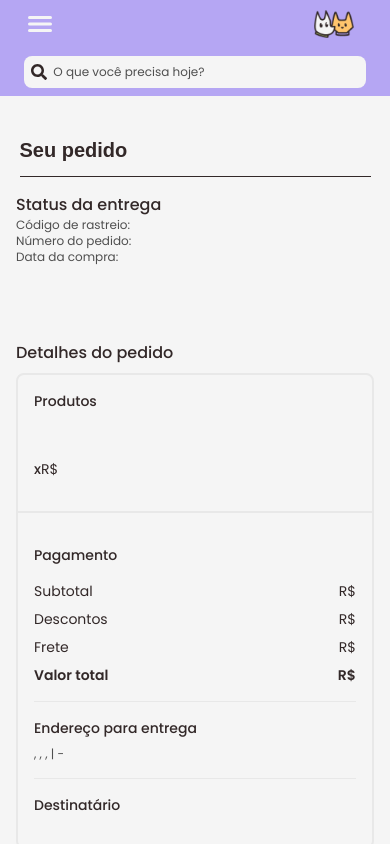
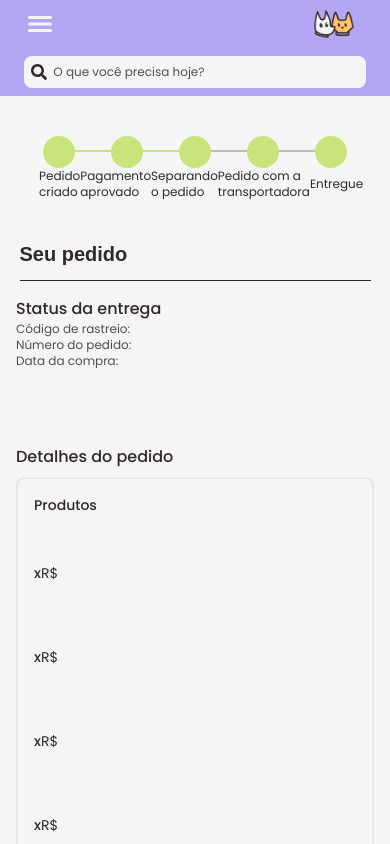
Before and after one commit to Projeto-Top-Care/Top-Care-Front-End, a Next.js app: page /Pedido in a window 390 px wide. Shown: the top 844 px of the page. Built offline with nearby package versions, Linux system fonts and the light colour scheme; a web font is replaced by a local one.

Commit message:
Criando componente barra de pesquisa

```diff
--- a/src/app/(deslogado)/recuperacaoSenhaDeslogado/page.tsx
+++ b/src/app/(deslogado)/recuperacaoSenhaDeslogado/page.tsx
@@ -51,7 +51,7 @@ export default function RecuperacaoSenhaDeslogado() {
                     </div>
                     <form className="mt-5 lg:w-[31%] md:w-[50%] w-[80%] " action={() => verificaForms()}>
                         <label className="block " >
-                            <InputText placeholder="Digite seu email" type={'email'} id='email' className="peer " onChange={(e) => setEmail(e.target.value)} />
+                            <InputText placeholder="Digite seu email" type={email} id='email' className="peer " onChange={(e) => setEmail(e.target.value)} />
                         </label>
                         <div className="mt-8 mb-20">
                             <BotaoGrande title="Continuar" type='submit' background="bg-secundaria" />
--- a/src/app/(logado)/Pedido/page.tsx
+++ b/src/app/(logado)/Pedido/page.tsx
@@ -1,4 +1,5 @@
 'use client'
+import BarraProcesso from "@/components/BarraProcesso/BarraProcesso";
 import TituloLinha from "@/components/TituloLinha/TituloLinha";
 import { buscarUsuario } from '@/server/usuario/action'
 import { Usuario } from '@/types/usuarios'
@@ -20,6 +21,9 @@ export default function Pedido({ searchParams }: PropsUsuario) {
 
     return (
         <main>
+            <section className="w-full m-auto mt-10">
+                <BarraProcesso primeiroPasso="Pedido criado" segundoPasso="Pagamento aprovado" terceiroPasso="Separando o pedido" quartoPasso="Pedido com a transportadora" quintoPasso="Entregue"/>
+            </section>
             <section className="">
                 <div className="mt-10">
                     <TituloLinha titulo="Seu pedido"></TituloLinha>
@@ -52,6 +56,62 @@ export default function Pedido({ searchParams }: PropsUsuario) {
                                 <div className="lg:p-8 p-4 w-full">
                                     <p className="font-poppins text-preto font-medium lg:text-lg md:text-base text-sm">Produtos</p>
                                     <div className="flex flex-col">
+                                        <div className="flex mt-12">
+                                            <div className="flex justify-between items-center mb-4">
+                                                <p className="font-poppins text-preto font-medium md:text-base text-sm">{usuarioProcurado?.pedidos[0].produtos[0].quantidadeComprada}x </p>
+                                                {
+                                                    usuarioProcurado?.pedidos[0].produtos[0].imagemProduto.map((imagem) => (
+                                                        <div key={imagem} className="md:w-16 w-12">
+                                                            <img src={imagem} alt="" className="" />
+                                                        </div>
+                                                    ))
+                                                }
+                                                <p className="font-poppins text-preto md:text-sm text-xs lg:w-[54%] md:w-[70%] w-[38%]">{usuarioProcurado?.pedidos[0].produtos[0].nomeProduto}</p>
+                                                <p className="font-poppins text-preto md:text-base text-sm ">R$ {usuarioProcurado?.pedidos[0].produtos[0].precoNovo}</p>
+                                            </div>
+                                        </div>
+                                        <div className="flex mt-12">
+                                            <div className="flex justify-between items-center mb-4">
+                                                <p className="font-poppins text-preto font-medium md:text-base text-sm">{usuarioProcurado?.pedidos[0].produtos[0].quantidadeComprada}x </p>
+                                                {
+                                                    usuarioProcurado?.pedidos[0].produtos[0].imagemProduto.map((imagem) => (
+                                                        <div key={imagem} className="md:w-16 w-12">
+                                                            <img src={imagem} alt="" className="" />
+                                                        </div>
+                                                    ))
+                                                }
+                                                <p className="font-poppins text-preto md:text-sm text-xs lg:w-[54%] md:w-[70%] w-[38%]">{usuarioProcurado?.pedidos[0].produtos[0].nomeProduto}</p>
+                                                <p className="font-poppins text-preto md:text-base text-sm ">R$ {usuarioProcurado?.pedidos[0].produtos[0].precoNovo}</p>
+                                            </div>
+                                        </div>
+                                        <div className="flex mt-12">
+                                            <div className="flex justify-between items-center mb-4">
+                                                <p className="font-poppins text-preto font-medium md:text-base text-sm">{usuarioProcurado?.pedidos[0].produtos[0].quantidadeComprada}x </p>
+                                                {
+                                                    usuarioProcurado?.pedidos[0].produtos[0].imagemProduto.map((imagem) => (
+                                                        <div key={imagem} className="md:w-16 w-12">
+                                                            <img src={imagem} alt="" className="" />
+                                                        </div>
+                                                    ))
+                                                }
+                                                <p className="font-poppins text-preto md:text-sm text-xs lg:w-[54%] md:w-[70%] w-[38%]">{usuarioProcurado?.pedidos[0].produtos[0].nomeProduto}</p>
+                                                <p className="font-poppins text-preto md:text-base text-sm ">R$ {usuarioProcurado?.pedidos[0].produtos[0].precoNovo}</p>
+                                            </div>
+                                        </div>
+                                        <div className="flex mt-12">
+                                            <div className="flex justify-between items-center mb-4">
+                                                <p className="font-poppins text-preto font-medium md:text-base text-sm">{usuarioProcurado?.pedidos[0].produtos[0].quantidadeComprada}x </p>
+                                                {
+                                                    usuarioProcurado?.pedidos[0].produtos[0].imagemProduto.map((imagem) => (
+                                                        <div key={imagem} className="md:w-16 w-12">
+                                                            <img src={imagem} alt="" className="" />
+                                                        </div>
+                                                    ))
+                                                }
+                                                <p className="font-poppins text-preto md:text-sm text-xs lg:w-[54%] md:w-[70%] w-[38%]">{usuarioProcurado?.pedidos[0].produtos[0].nomeProduto}</p>
+                                                <p className="font-poppins text-preto md:text-base text-sm ">R$ {usuarioProcurado?.pedidos[0].produtos[0].precoNovo}</p>
+                                            </div>
+                                        </div>
                                         <div className="flex mt-12">
                                             <div className="flex justify-between items-center mb-4">
                                                 <p className="font-poppins text-preto font-medium md:text-base text-sm">{usuarioProcurado?.pedidos[0].produtos[0].quantidadeComprada}x </p>
--- /dev/null
+++ b/src/components/BarraProcesso/BarraProcesso.tsx
@@ -0,0 +1,35 @@
+interface IBarraProcesso {
+    primeiroPasso: string,
+    segundoPasso: string,
+    terceiroPasso: string,
+    quartoPasso: string,
+    quintoPasso: string
+}
+
+const BarraProcesso = ({ primeiroPasso, segundoPasso, terceiroPasso, quartoPasso, quintoPasso }: IBarraProcesso) => {
+
+    return (
+        <div className="w-full relative flex flex-col items-center">
+            <div className="w-[78%] mt-3.5 absolute m-auto">
+                <div className="border-t-2 border-cinza w-full absolute -z-50"></div>
+                <div className="border-t-2 border-secundaria w-[50%] absolute -z-10"></div>
+            </div>
+            <div className="flex flex-row w-[78%] justify-between">
+                <div className="w-8 h-8 rounded-full bg-secundaria"></div>
+                <div className="w-8 h-8 rounded-full bg-secundaria"></div>
+                <div className="w-8 h-8 rounded-full bg-secundaria"></div>
+                <div className="w-8 h-8 rounded-full bg-secundaria"></div>
+                <div className="w-8 h-8 rounded-full bg-secundaria"></div>
+            </div>
+            <div className="flex flex-row justify-between w-[80%] items-center font-poppins text-preto md:text-base text-xs">
+                <p>{primeiroPasso}</p>
+                <p>{segundoPasso}</p>
+                <p>{terceiroPasso}</p>
+                <p>{quartoPasso}</p>
+                <p>{quintoPasso}</p>
+            </div>
+        </div>
+    )
+}
+
+export default BarraProcesso;
```
